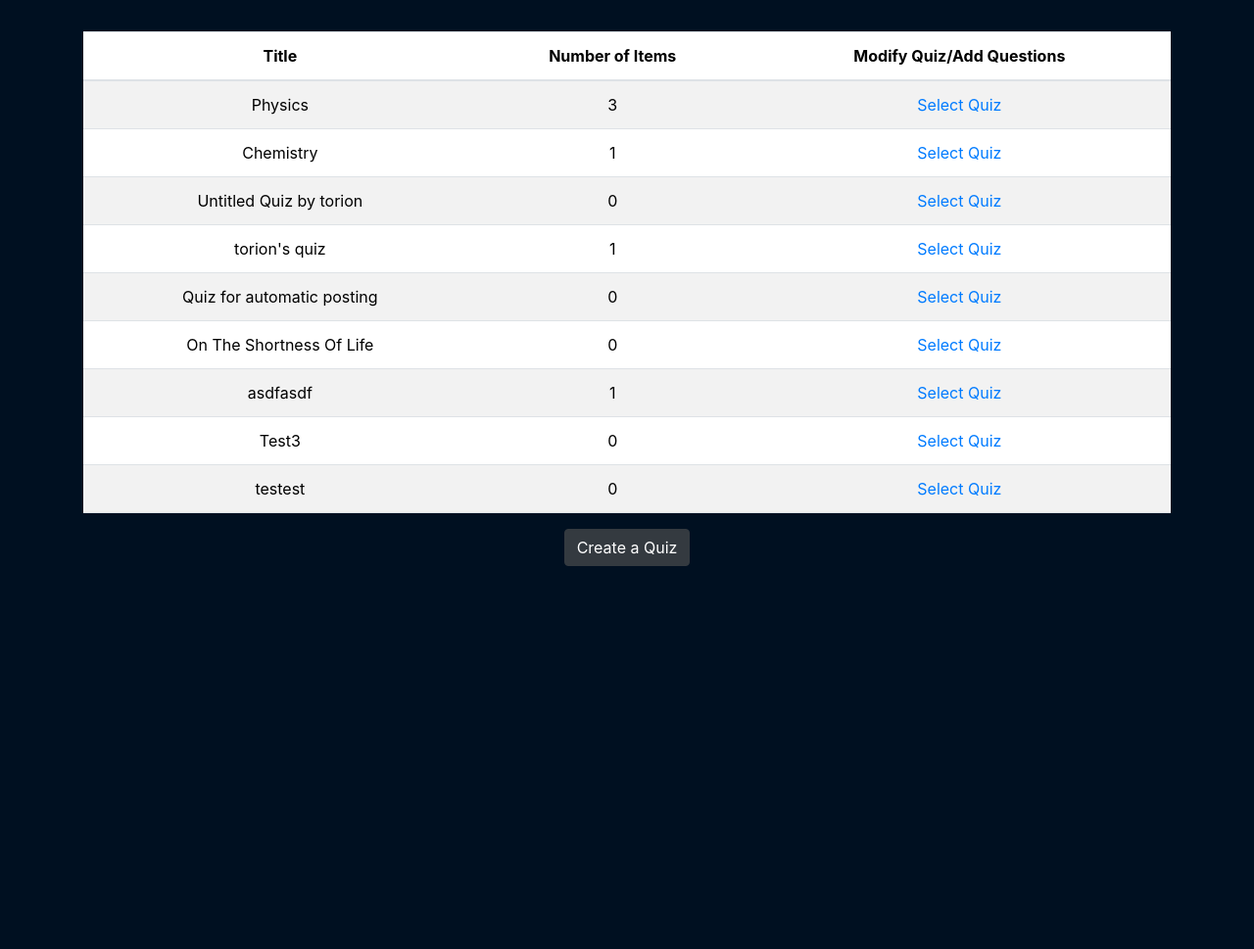
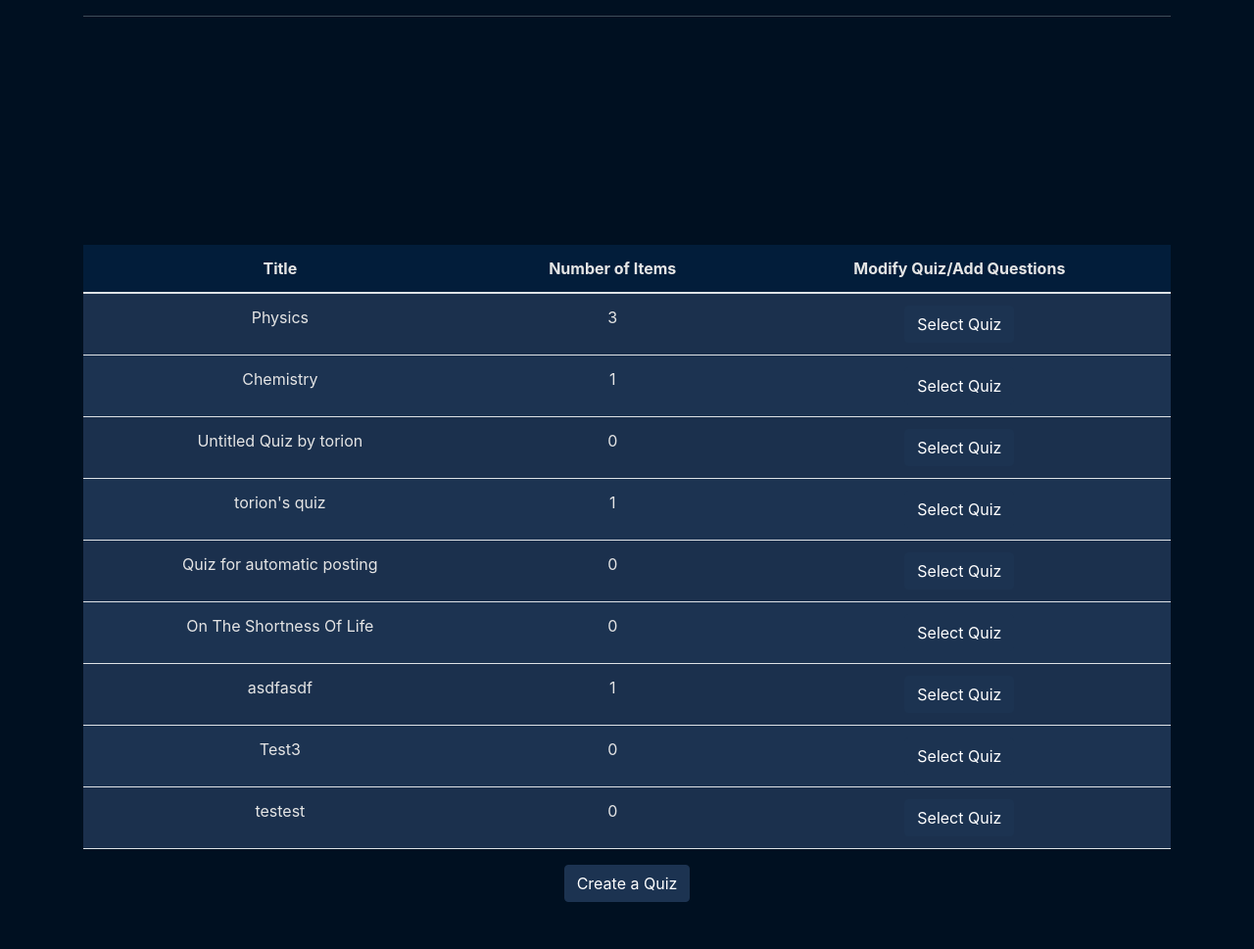
Before and after one commit to SirDroffilc/QuizMe-CS50x-Final-Project, a Flask app: template web_app/blueprints/quiz/templates/quiz/index.html in a window 1280 px wide. Shown: the part 152-1121 px from the top of the page at 98% size. Before the commit the page ends 730 px from the top, so only its background shows below. Run offline with Flask 3, Linux system fonts and the light colour scheme; the template is opened without the code that fills it: values that come from a table or form of the project are taken from there, others are empty; some libraries are stand-ins or nearby versions.

Commit message:
Update
Ito muna, may change pa ko sa ibang part

```diff
--- a/web_app/blueprints/quiz/templates/quiz/index.html
+++ b/web_app/blueprints/quiz/templates/quiz/index.html
@@ -2,9 +2,44 @@
 {% block title %} | Quiz{% endblock %}
 
 {% block content %}
+    <style>
+        .quizblock {
+            background-color: #1C3351;
+            color: #e5e5e5;
+            border-radius: 1rem;
+        }
+        .table-striped tbody tr:nth-of-type(odd) {
+            background-color: rgba(0,0,0,.05);
+        }
+        .table-striped tbody tr:hover {
+            background-color: rgba(0,0,0,.075);
+        }
+        .table thead th, .table tbody td{
+            background-color: #021d3a;
+            color: #e5e5e5;
+        }
+        .table tbody td{
+            background-color: #1C3351;
+            color: #e5e5e5;
+        }
+        .table td, .table th {
+            padding: 0.75rem;
+            vertical-align: top;
+            border-top: 1px solid #001021;
+        }
+        .btn-dark {
+            background-color: #1C3351;
+            border-color: #1C3351;
+        }
+        .btn-dark:hover {
+            background-color: #16324A;
+            border-color: #16324A;
+        }
+    </style>
+
     <h1>{{ current_user.username }}'s Quizzes</h1>
+    <hr style="border-color: white;">
 
-    <br>
     <table class="table table-striped">
         <thead>
             <tr>
@@ -16,13 +51,14 @@
 
         <tbody>
             {% for quiz in quizzes %}
-            <tr>
+            <tr class="quizblock">
                 <td>{{ quiz.title }}</td>
                 <td>{{ quiz.total_items }}</td>
                 <td>
-                    <a href="{{ url_for('quiz.modify_quiz', quiz_id=quiz.id, quiz_title=quiz.title) }}">Select Quiz</a>
+                    <a href="{{ url_for('quiz.modify_quiz', quiz_id=quiz.id, quiz_title=quiz.title) }}" class="btn btn-dark">Select Quiz</a>
                 </td>
             </tr>
+            <br>
             {% endfor %}
         </tbody>
     </table>
@@ -30,5 +66,4 @@
     <a href="{{ url_for('quiz.create')}}">
         <button type="button" class="btn btn-dark">Create a Quiz</button>
     </a>
-
 {% endblock %}
```
Also changed, not shown: web_app/blueprints/quiz/templates/quiz/all_quizzes.html (+28 -0 lines), instance/testdb.db, package-lock.json (added).
